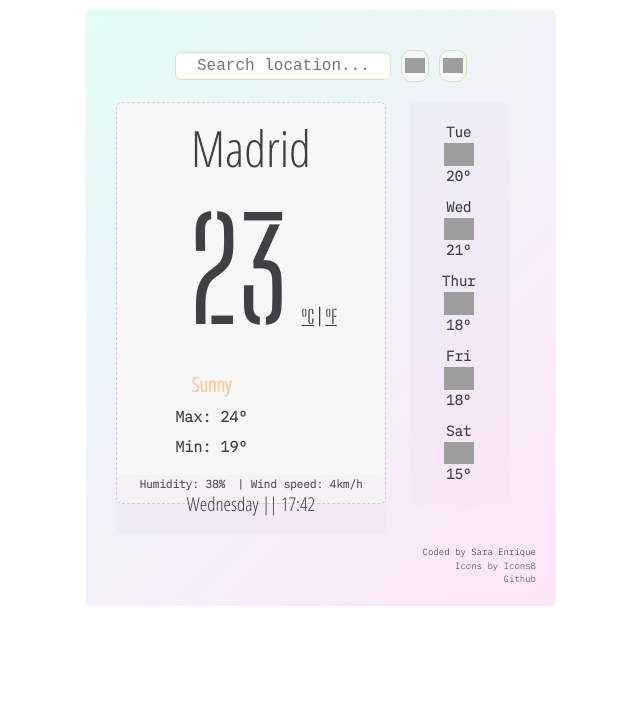
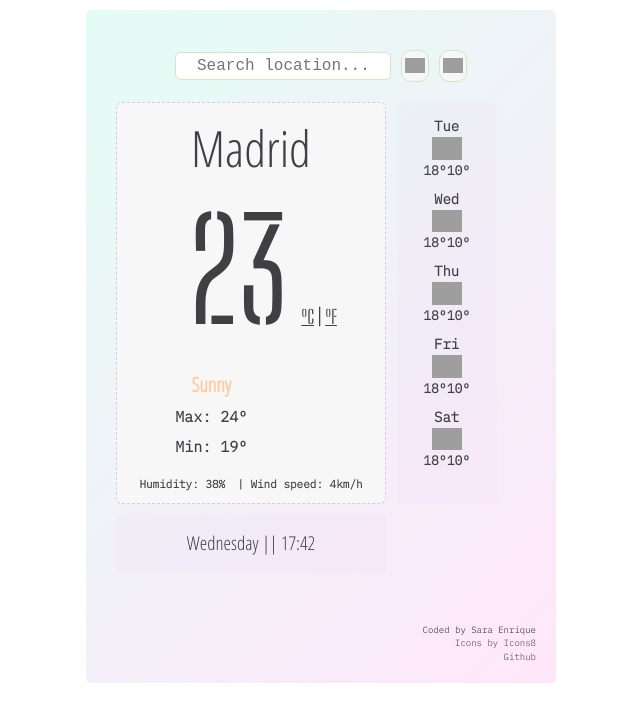
Before and after one commit to SaraEnrique/HM-week6, a plain HTML site: page index.html in a window 1280 px wide. Shown: the whole page, without its empty margins (319-959 px from the left). Drawn offline with nearby package versions, Linux system fonts and the light colour scheme; grey boxes are pictures that could not be loaded.

Commit message:
New forecast column (html,css,js)

```diff
--- a/index.html
+++ b/index.html
@@ -74,40 +74,13 @@
           </section>
         </div>
 
-        <div class="col-4">
-          <section class="futureWeather">
-            <ul>
-              <li>
-                Tue <br />
-                <img class="weekImg" src="https://img.icons8.com/dusk/64/000000/sun--v1.png"/><br />20º
-              </li>
+        <div class="weather-forecast" id="forecast"></div>
 
-              <li>
-                Wed <br />
-                <img class="weekImg" id="cloud" src="https://img.icons8.com/dusk/64/000000/partly-cloudy-day.png"/><br />21º
-              </li>
-
-              <li>
-                Thur <br />
-                <img class="weekImg" src="https://img.icons8.com/dusk/64/000000/sun--v1.png"/><br />18º
-              </li>
-
-              <li>
-                Fri <br />
-                <img class="weekImg" id="rain" src="https://img.icons8.com/dusk/64/000000/rain--v1.png"/><br />18º
-              </li>
-
-              <li>
-                Sat <br />
-                <img class="weekImg" id="storm" src="https://img.icons8.com/dusk/64/000000/storm--v1.png"/><br />15º
-              </li>
-            </ul>
-          </section>
-        </div>
         <div class="col-8">
           <section class="dateTime" id="currentDateTime"></section>
         </div>
       </div>
+
 
       <footer>Coded by Sara Enrique
         <br/>
--- a/src/index.js
+++ b/src/index.js
@@ -25,8 +25,6 @@ if (minute < 10) {
 
 let currentDateTime = document.querySelector("#currentDateTime");
 currentDateTime.innerHTML = `${day} || ${hour}:${minute}`;
-
-//---> HM WEEK 5
 
 //DISPLAY SEARCHED INFO
 function searchLocTemp(response) {
@@ -111,3 +109,37 @@ function tempCel() {
 
 let celButton = document.querySelector("#celsius");
 celButton.addEventListener("click", tempCel);
+
+//FORECAST
+function displayForecast() {
+  let forecastElement = document.querySelector("#forecast");
+
+  let forecastHTML = ``;
+  let days = ["Tue", "Wed", "Thu", "Fri", "Sat"];
+  days.forEach(function (day) {
+    forecastHTML =
+      forecastHTML +
+      `
+      <section class="futureWeather">
+        <div class="forecast">
+        <div class="row">
+            <div class="col-2" id="forecastColumn">
+              <div class="forecastDate">${day}</div>
+              <img class="weekImg" src="https://img.icons8.com/dusk/64/000000/sun--v1.png" alt=""/>
+              <div class="forecastTemp">
+                <span class="tempMax">18º</span>
+                <span class="tempMin">10º</span>
+              </div>
+            </div>
+           </div>
+         </div>
+      </section>
+
+`;
+  });
+
+  forecastHTML = forecastHTML + ``;
+  forecastElement.innerHTML = forecastHTML;
+}
+
+displayForecast();
--- a/src/stylesheet.css
+++ b/src/stylesheet.css
@@ -121,26 +121,27 @@ h1 {
   font-size: 11px;
 }
 
-ul {
+.weather-forecast {
   display: block;
   margin: 0px;
-  padding: 10px 10px;
+  padding: 10px 30px;
   max-width: 100px;
   border-radius: 5px;
   font-family: "IBM Plex Mono", monospace;
   font-weight: 700;
+  text-align: center;
   font-size: 14px;
   color: #3f3f44;
   background-color: rgba(219, 198, 235, 0.1);
 }
 
-li {
-  list-style-type: none;
-  margin-top: 10px;
-  margin-bottom: 10px;
+#forecastColumn {
+  width: fit-content;
+  padding: 4px;
 }
-ul .fas {
-  font-size: 30px;
+.forecastTemp {
+  display: inline-flex;
+  font-size: 13px;
 }
 
 .weekImg {
@@ -150,7 +151,7 @@ ul .fas {
 .dateTime {
   width: 270px;
   border-radius: 5px;
-  margin: -30px 10px;
+  margin: 10px 10px;
   padding: 15px;
   font-family: "Open Sans Condensed", sans-serif;
   font-size: 19px;
```
